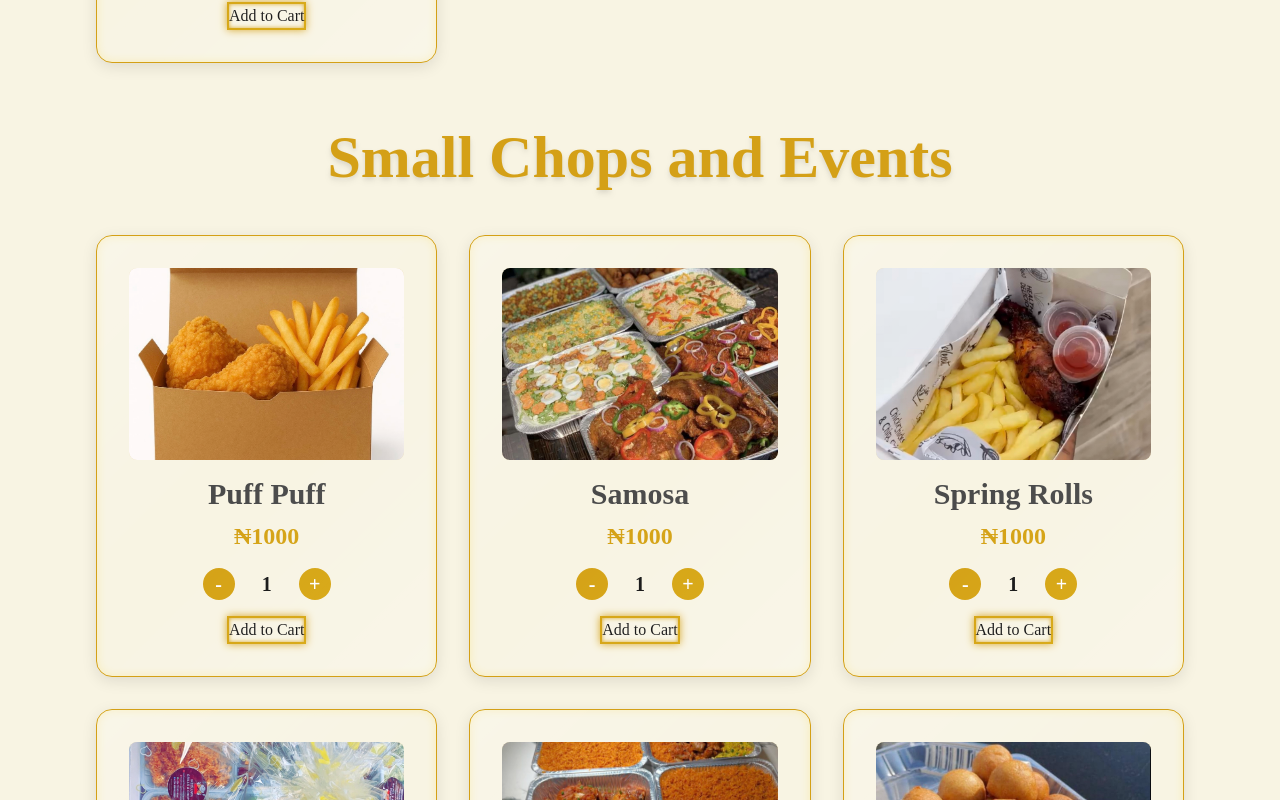
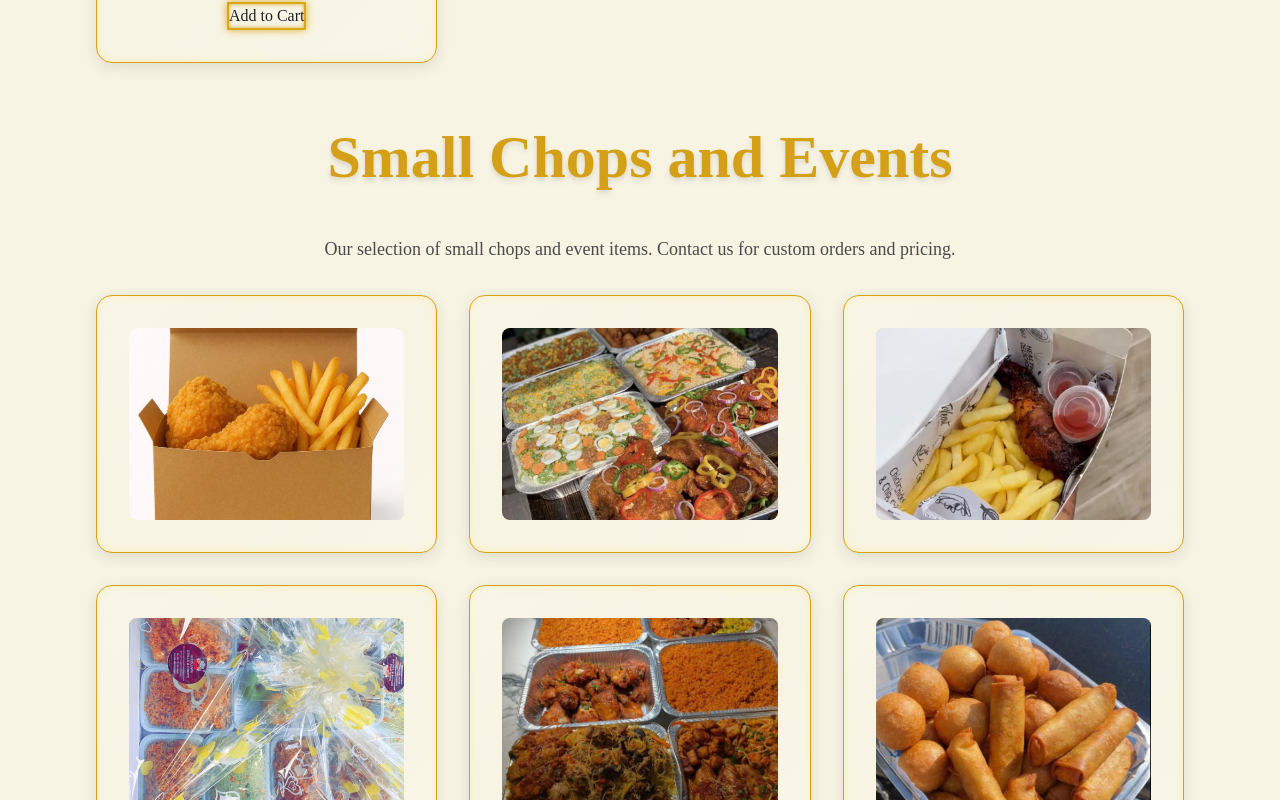
Before and after one commit to A9Pro/ikeolouwa-grills-chops, a Next.js app: page /menu in a window 1280 px wide. Shown: the part 3400-4200 px from the top of the page. Built offline with nearby package versions, Linux system fonts and the light colour scheme.

Commit message:
Fix syntax error in page.tsx and update small chops to display only images

```diff
--- a/src/app/menu/page.tsx
+++ b/src/app/menu/page.tsx
@@ -12,6 +12,7 @@ type MenuItem = {
     title: string;
     options: { label: string; price: number }[];
   }[];
+  category?: 'main' | 'grill' | 'small-chops';
 };
 
 // Define the type for a cart item
@@ -49,11 +50,13 @@ const generateOrderNumber = () => {
 
 // Define menu items with images and structured options
 const menu: MenuItem[] = [
+  // Main Menu Items
   {
     id: 1,
     name: "Stir Fry Spaghetti",
     price: 1500,
     image: "/images/spaghetti.png",
+    category: 'main',
     optionGroups: [
       {
         title: "Protein",
@@ -70,6 +73,7 @@ const menu: MenuItem[] = [
     name: "Jollof Rice",
     price: 2500,
     image: "/images/jollof-rice.png",
+    category: 'main',
     optionGroups: [
       {
         title: "Protein",
@@ -95,6 +99,7 @@ const menu: MenuItem[] = [
     name: "Yam and Egg",
     price: 3000,
     image: "/images/yam-egg.png",
+    category: 'main',
     optionGroups: [
       {
         title: "Protein",
@@ -111,6 +116,7 @@ const menu: MenuItem[] = [
     name: "Ewa Agoyin, Ponmo & Eja Kika",
     price: 3000,
     image: "/images/ewa-agoyin.png",
+    category: 'main',
     optionGroups: [
       {
         title: "Side Dish",
@@ -126,6 +132,7 @@ const menu: MenuItem[] = [
     name: "Rice and Beans",
     price: 2000,
     image: "/images/rice-beans.png",
+    category: 'main',
     optionGroups: [
       {
         title: "Side Dish",
@@ -149,6 +156,7 @@ const menu: MenuItem[] = [
     name: "White Rice",
     price: 1000,
     image: "/images/white-rice.png",
+    category: 'main',
     optionGroups: [
       {
         title: "Sauce",
@@ -172,6 +180,7 @@ const menu: MenuItem[] = [
     name: "Fried Rice",
     price: 2000,
     image: "/images/fried-rice.png",
+    category: 'main',
     optionGroups: [
       {
         title: "Protein",
@@ -197,6 +206,7 @@ const menu: MenuItem[] = [
     name: "Jollof Rice and Fried Rice",
     price: 2000,
     image: "/images/jollof-fried.png",
+    category: 'main',
     optionGroups: [
       {
         title: "Protein",
@@ -222,6 +232,7 @@ const menu: MenuItem[] = [
     name: "Shawarma",
     price: 2000,
     image: "/images/shawarma.png",
+    category: 'main',
     optionGroups: [
       {
         title: "Type",
@@ -234,12 +245,13 @@ const menu: MenuItem[] = [
       },
     ],
   },
-  // Updated Grill Menu Items
+  // Grill Menu Items
   {
     id: 10,
     name: "Barbeque Chicken",
     price: 3000,
     image: "/images/barbeque-chicken.png",
+    category: 'grill',
     optionGroups: [
       {
         title: "Side",
@@ -256,6 +268,7 @@ const menu: MenuItem[] = [
     name: "Barbeque Turkey",
     price: 5000,
     image: "/images/barbeque-turkey.png",
+    category: 'grill',
     optionGroups: [
       {
         title: "Side",
@@ -272,6 +285,7 @@ const menu: MenuItem[] = [
     name: "Barbeque Catfish",
     price: 4000,
     image: "/images/barbeque-fish.png",
+    category: 'grill',
     optionGroups: [
       {
         title: "Size",
@@ -295,6 +309,7 @@ const menu: MenuItem[] = [
     name: "Barbeque Croaker",
     price: 7000,
     image: "/images/barbeque-croaker.png",
+    category: 'grill',
     optionGroups: [
       {
         title: "Options",
@@ -305,60 +320,69 @@ const menu: MenuItem[] = [
       },
     ],
   },
-  // New Small Chops Menu Items with corrected IDs
+  // Small Chops and Events Items
   {
     id: 14,
     name: "Puff Puff",
     price: 1000,
     image: "/images/item.png",
+    category: 'small-chops',
   },
   {
     id: 15,
     name: "Samosa",
     price: 1000,
     image: "/images/item1.png",
+    category: 'small-chops',
   },
   {
     id: 16,
     name: "Spring Rolls",
     price: 1000,
     image: "/images/item2.png",
+    category: 'small-chops',
   },
   {
     id: 17,
     name: "Chicken Kebabs",
     price: 1000,
     image: "/images/item3.png",
+    category: 'small-chops',
   },
   {
     id: 18,
     name: "Meat Pies",
     price: 1000,
     image: "/images/item4.png",
+    category: 'small-chops',
   },
   {
     id: 19,
-    name: "Meat Pies",
+    name: "Fish Rolls",
     price: 1000,
     image: "/images/item5.png",
+    category: 'small-chops',
   },
   {
     id: 20,
-    name: "Meat Pies",
+    name: "Scotch Eggs",
     price: 1000,
     image: "/images/item6.png",
+    category: 'small-chops',
   },
   {
     id: 21,
-    name: "Meat Pies",
+    name: "Plantain Chips",
     price: 1000,
     image: "/images/item7.png",
+    category: 'small-chops',
   },
   {
     id: 22,
     name: "Doughnuts",
     price: 1000,
     image: "/images/item8.png",
+    category: 'small-chops',
   },
 ];
 
@@ -414,7 +438,7 @@ const MenuPage: React.FC<MenuPageProps> = ({ cart, setCart, onShowCart }) => {
     let totalItemPrice = item.price;
     const itemOptions: CartOption[] = [];
 
-  if (item.optionGroups) {
+    if (item.optionGroups && item.category !== 'small-chops') {
       item.optionGroups.forEach(group => {
         const selectedLabel =
           selectedOptions[item.id]?.[group.title] || group.options[0].label;
@@ -423,7 +447,6 @@ const MenuPage: React.FC<MenuPageProps> = ({ cart, setCart, onShowCart }) => {
         );
 
         if (selectedOption) {
-        // Fix: if option price already represents full price (like Shawarma), replace instead of add
           if (item.name === "Shawarma") {
             totalItemPrice = selectedOption.price;
           } else {
@@ -439,7 +462,6 @@ const MenuPage: React.FC<MenuPageProps> = ({ cart, setCart, onShowCart }) => {
       });
     }
 
-  // Fix: readable option string
     const optionString = itemOptions
       .map(opt => `${opt.group}: ${opt.option}`)
       .join(", ");
@@ -449,61 +471,19 @@ const MenuPage: React.FC<MenuPageProps> = ({ cart, setCart, onShowCart }) => {
       name: item.name,
       price: totalItemPrice,
       quantity,
-    option: optionString, // fixed
+      option: optionString,
       image: item.image,
+    });
+
+    setQuantities(prev => ({ ...prev, [item.id]: 1 }));
+    setSelectedOptions(prev => {
+      const newOptions = { ...prev };
+      delete newOptions[item.id];
+      return newOptions;
     });
   };
 
-  return (
-    <div className="min-h-screen bg-[#F8F4E3] text-[#1A1A1A] font-cormorant antialiased">
-      <div
-        className="fixed inset-0 z-0 opacity-70"
-        style={{
-          backgroundImage: "url('/images/gold-floral-pattern.png')",
-          backgroundRepeat: "repeat",
-          backgroundSize: "200px",
-        }}
-      ></div>
-      <div className="fixed inset-0 z-0 bg-[#F8F4E3] opacity-30"></div>
-
-      <nav className="fixed top-0 left-0 w-full bg-[#F8F4E3]/90 backdrop-blur-sm z-20 shadow-lg border-b border-[#D4A017]/50">
-        <div className="max-w-7xl mx-auto px-6 py-4 flex justify-between items-center">
-          <a href="/" className="group">
-            <img
-              src="/images/logo.png"
-              alt="IkeOluwa Logo"
-              className="w-16 h-16 object-contain"
-            />
-          </a>
-          <div className="space-x-8 text-lg font-['Cormorant_Garamond'] font-medium text-[#4A4A4A]">
-            <a href="/" className="nav-link">
-              Home
-            </a>
-            <a href="/menu" className="nav-link">
-              Menu
-            </a>
-            <a href="/reservations" className="nav-link">
-              Reservations
-            </a>
-            <a href="/about" className="nav-link">
-              About
-            </a>
-            <a href="/contact" className="nav-link">
-              Contact
-            </a>
-          </div>
-        </div>
-      </nav>
-
-      <main className="relative z-10 pt-28 pb-16 px-6 sm:px-12 md:px-24">
-        <div className="flex justify-center mb-12">
-          <h1 className="text-5xl md:text-6xl font-['Playfair_Display'] font-bold text-[#D4A017] drop-shadow-md">
-            Our Menu
-          </h1>
-        </div>
-
-        <ul className="grid grid-cols-1 md:grid-cols-2 lg:grid-cols-3 gap-8">
-          {menu.slice(0, 9).map(item => {
+  const renderInteractiveItem = (item: MenuItem) => {
     const currentPrice =
       item.price +
       (item.optionGroups?.reduce((total, group) => {
@@ -586,27 +566,9 @@ const MenuPage: React.FC<MenuPageProps> = ({ cart, setCart, onShowCart }) => {
         </button>
       </li>
     );
-          })}
-        </ul>
+  };
 
-        <div className="flex justify-center mt-16 mb-12">
-          <h1 className="text-5xl md:text-6xl font-['Playfair_Display'] font-bold text-[#D4A017] drop-shadow-md">
-            Grills
-          </h1>
-        </div>
-        <ul className="grid grid-cols-1 md:grid-cols-2 lg:grid-cols-3 gap-8">
-          {menu.slice(9, 13).map(item => {
-            const currentPrice =
-              item.price +
-              (item.optionGroups?.reduce((total, group) => {
-                const selectedLabel =
-                  selectedOptions[item.id]?.[group.title] || group.options[0].label;
-                const selectedOption = group.options.find(
-                  opt => opt.label === selectedLabel
-                );
-                return total + (selectedOption ? selectedOption.price : 0);
-              }, 0) || 0);
-
+  const renderSmallChopsItem = (item: MenuItem) => {
     return (
       <li
         key={item.id}
@@ -615,122 +577,83 @@ const MenuPage: React.FC<MenuPageProps> = ({ cart, setCart, onShowCart }) => {
         <img
           src={item.image}
           alt={item.name}
-                  className="w-full h-48 object-cover rounded-lg mb-4 shadow-inner-gold"
+          className="w-full h-48 object-cover rounded-lg shadow-inner-gold"
         />
-                <h2 className="text-3xl font-['Playfair_Display'] font-semibold mb-2 text-[#4A4A4A]">
-                  {item.name}
-                </h2>
-                <p className="text-2xl font-bold text-[#D4A017] mb-4">
-                  ₦{currentPrice}
-                </p>
+      </li>
+    );
+  };
 
-                {item.optionGroups &&
-                  item.optionGroups.map(group => (
-                    <div key={group.title} className="w-full mb-4">
-                      <p className="font-semibold text-[#666] mb-1">
-                        {group.title}:
-                      </p>
-                      <select
-                        className="w-full p-2 border border-gray-300 rounded-md bg-white text-gray-800 focus:outline-none focus:ring-2 focus:ring-[#D4A017] transition-all duration-200"
-                        onChange={e =>
-                          handleOptionChange(item.id, group.title, e.target.value)
-                        }
-                        value={
-                          selectedOptions[item.id]?.[group.title] ||
-                          group.options[0].label
-                        }
-                      >
-                        {group.options.map(option => (
-                          <option key={option.label} value={option.label}>
-                            {option.label +
-                              (option.price > 0
-                                ? " (+₦" + option.price + ")"
-                                : "")}
-                          </option>
-                        ))}
-                      </select>
+  return (
+    <div className="min-h-screen bg-[#F8F4E3] text-[#1A1A1A] font-cormorant antialiased">
+      <div
+        className="fixed inset-0 z-0 opacity-70"
+        style={{
+          backgroundImage: "url('/images/gold-floral-pattern.png')",
+          backgroundRepeat: "repeat",
+          backgroundSize: "200px",
+        }}
+      ></div>
+      <div className="fixed inset-0 z-0 bg-[#F8F4E3] opacity-30"></div>
+
+      <nav className="fixed top-0 left-0 w-full bg-[#F8F4E3]/90 backdrop-blur-sm z-20 shadow-lg border-b border-[#D4A017]/50">
+        <div className="max-w-7xl mx-auto px-6 py-4 flex justify-between items-center">
+          <a href="/" className="group">
+            <img
+              src="/images/logo.png"
+              alt="IkeOluwa Logo"
+              className="w-16 h-16 object-contain"
+            />
+          </a>
+          <div className="space-x-8 text-lg font-['Cormorant_Garamond'] font-medium text-[#4A4A4A]">
+            <a href="/" className="nav-link">
+              Home
+            </a>
+            <a href="/menu" className="nav-link">
+              Menu
+            </a>
+            <a href="/reservations" className="nav-link">
+              Reservations
+            </a>
+            <a href="/about" className="nav-link">
+              About
+            </a>
+            <a href="/contact" className="nav-link">
+              Contact
+            </a>
           </div>
-                  ))}
+        </div>
+      </nav>
 
-                <div className="flex items-center space-x-4 mb-4">
-                  <button
-                    onClick={() => handleQuantityChange(item.id, -1)}
-                    className="bg-[#D4A017] text-white rounded-full w-8 h-8 flex items-center justify-center font-bold text-xl hover:bg-[#B88C14] transition-colors"
-                  >
-                    -
-                  </button>
-                  <span className="text-xl font-semibold w-8 text-center">
-                    {quantities[item.id] || 1}
-                  </span>
-                  <button
-                    onClick={() => handleQuantityChange(item.id, 1)}
-                    className="bg-[#D4A017] text-white rounded-full w-8 h-8 flex items-center justify-center font-bold text-xl hover:bg-[#B88C14] transition-colors"
-                  >
-                    +
-                  </button>
+      <main className="relative z-10 pt-28 pb-16 px-6 sm:px-12 md:px-24">
+        <div className="flex justify-center mb-12">
+          <h1 className="text-5xl md:text-6xl font-['Playfair_Display'] font-bold text-[#D4A017] drop-shadow-md">
+            Our Menu
+          </h1>
         </div>
 
-                <button
-                  onClick={() => handleAddToCart(item)}
-                  className="btn-gold-neon-capsule"
-                >
-                  Add to Cart
-                </button>
-              </li>
-            );
-          })}
+        <ul className="grid grid-cols-1 md:grid-cols-2 lg:grid-cols-3 gap-8 mb-16">
+          {menu.filter(item => item.category === 'main').map(renderInteractiveItem)}
         </ul>
 
-        <div className="flex justify-center mt-16 mb-12">
+        <div className="flex justify-center mb-12">
+          <h1 className="text-5xl md:text-6xl font-['Playfair_Display'] font-bold text-[#D4A017] drop-shadow-md">
+            Grills
+          </h1>
+        </div>
+        <ul className="grid grid-cols-1 md:grid-cols-2 lg:grid-cols-3 gap-8 mb-16">
+          {menu.filter(item => item.category === 'grill').map(renderInteractiveItem)}
+        </ul>
+
+        <div className="flex justify-center mb-12">
           <h1 className="text-5xl md:text-6xl font-['Playfair_Display'] font-bold text-[#D4A017] drop-shadow-md">
             Small Chops and Events
           </h1>
         </div>
+        <p className="text-center text-lg text-[#4A4A4A] mb-8 max-w-2xl mx-auto">
+          Our selection of small chops and event items. Contact us for custom orders and pricing.
+        </p>
         <ul className="grid grid-cols-1 md:grid-cols-2 lg:grid-cols-3 gap-8">
-          {menu.slice(13).map(item => {
-            const currentPrice = item.price;
-            return (
-              <li
-                key={item.id}
-                className="p-8 rounded-2xl menu-item-card flex flex-col items-center text-center"
-              >
-                <img
-                  src={item.image}
-                  alt={item.name}
-                  className="w-full h-48 object-cover rounded-lg mb-4 shadow-inner-gold"
-                />
-                <h2 className="text-3xl font-['Playfair_Display'] font-semibold mb-2 text-[#4A4A4A]">
-                  {item.name}
-                </h2>
-                <p className="text-2xl font-bold text-[#D4A017] mb-4">
-                  ₦{currentPrice}
-                </p>
-                <div className="flex items-center space-x-4 mb-4">
-                  <button
-                    onClick={() => handleQuantityChange(item.id, -1)}
-                    className="bg-[#D4A017] text-white rounded-full w-8 h-8 flex items-center justify-center font-bold text-xl hover:bg-[#B88C14] transition-colors"
-                  >
-                    -
-                  </button>
-                  <span className="text-xl font-semibold w-8 text-center">
-                    {quantities[item.id] || 1}
-                  </span>
-                  <button
-                    onClick={() => handleQuantityChange(item.id, 1)}
-                    className="bg-[#D4A017] text-white rounded-full w-8 h-8 flex items-center justify-center font-bold text-xl hover:bg-[#B88C14] transition-colors"
-                  >
-                    +
-                  </button>
-                </div>
-                <button
-                  onClick={() => handleAddToCart(item)}
-                  className="btn-gold-neon-capsule"
-                >
-                  Add to Cart
-                </button>
-              </li>
-            );
-          })}
+          {menu.filter(item => item.category === 'small-chops').map(renderSmallChopsItem)}
         </ul>
       </main>
 
@@ -748,7 +671,7 @@ const MenuPage: React.FC<MenuPageProps> = ({ cart, setCart, onShowCart }) => {
       <footer className="bg-[#F8F4E3] py-12 relative border-t border-t-[#D4A017]/30 patterned-cream-bg">
         <div className="max-w-7xl mx-auto px-6 text-center relative z-10">
           <p className="text-[#333] font-['Cormorant_Garamond'] mb-4">
-            IkeOluwa Grills & Chops &copy; 2025 | Lagos, Nigeria
+            IkeOluwa Grills & Chops © 2025 | Lagos, Nigeria
           </p>
           <div className="flex justify-center space-x-6 mb-4">
             <a href="https://instagram.com" className="social-link">
@@ -797,6 +720,12 @@ const MenuPage: React.FC<MenuPageProps> = ({ cart, setCart, onShowCart }) => {
             inset 0 0 10px rgba(255, 215, 0, 0.2);
           position: relative;
           overflow: hidden;
+          transition: transform 0.3s ease, box-shadow 0.3s ease;
+        }
+        .menu-item-card:hover {
+          transform: translateY(-5px);
+          box-shadow: 0 8px 25px rgba(0, 0, 0, 0.15),
+            inset 0 0 15px rgba(255, 215, 0, 0.3);
         }
         .menu-item-card::before {
           content: "";
@@ -864,7 +793,16 @@ const CartPage: React.FC<CartPageProps> = ({
         ) : (
           <ul className="space-y-6">
             {cart.map((item, index) => {
-              const parsedOptions: CartOption[] = JSON.parse(item.option || "[]");
+              let parsedOptions: CartOption[] = [];
+              try {
+                if (item.option && item.option.trim() !== "") {
+                  parsedOptions = JSON.parse(item.option);
+                }
+              } catch {
+                parsedOptions = item.option
+                  ? [{ group: "Options", option: item.option, price: 0 }]
+                  : [];
+              }
               return (
                 <li
                   key={index}
@@ -1138,7 +1076,8 @@ const CheckoutForm: React.FC<CheckoutFormProps> = ({
       </div>
       <style jsx>{`
         .btn-gold-neon-capsule-secondary {
-          @apply px-12 py-4 bg-transparent text-[#D4A017] font-semibold rounded-full shadow-lg transition-all duration-300 transform hover:scale-105;
+          @apply px-12jiangsu
+12 py-4 bg-transparent text-[#D4A017] font-semibold rounded-full shadow-lg transition-all duration-300 transform hover:scale-105;
           border: 2px solid #D4A017;
           box-shadow: 0 0 8px rgba(212, 160, 23, 0.5),
             inset 0 0 4px rgba(212, 160, 23, 0.5);
@@ -1205,18 +1144,28 @@ const CheckoutSuccessModal: React.FC<CheckoutSuccessModalProps> = ({
             <div className="text-left space-y-2 mb-6">
               <h4 className="text-xl font-bold text-[#D4A017]">Meal Details</h4>
               {orderInfo.orderItems.map((item, index) => {
-                const parsedOptions: CartOption[] = JSON.parse(item.option || "[]");
+                let parsedOptions: CartOption[] = [];
+                try {
+                  if (item.option && item.option.trim() !== "") {
+                    parsedOptions = JSON.parse(item.option);
+                  }
+                } catch {
+                  parsedOptions = item.option
+                    ? [{ group: "Options", option: item.option, price: 0 }]
+                    : [];
+                }
                 return (
                   <div key={index} className="border-b border-gray-300 pb-2">
                     <p className="font-semibold">
                       {item.name} x{item.quantity} - ₦{item.price * item.quantity}
                     </p>
-                    {parsedOptions.length > 0 &&
+                    {parsedOptions.length > 0 && (
                       parsedOptions.map((opt, i) => (
                         <p key={i} className="ml-4 text-sm text-gray-600">
                           {opt.group}: {opt.option} (+₦{opt.price})
                         </p>
-                      ))}
+                      ))
+                    )}
                   </div>
                 );
               })}
@@ -1226,7 +1175,7 @@ const CheckoutSuccessModal: React.FC<CheckoutSuccessModalProps> = ({
             </div>
           </>
         )}
-        <button onClick={onGoBack} className="btn-gold-neon-capsule">
+        <button onClick={onGoBack} className="btn-gold-neon-calsule">
           Got It
         </button>
       </div>
```
Lines whose indentation alone changed are shown as unchanged.
